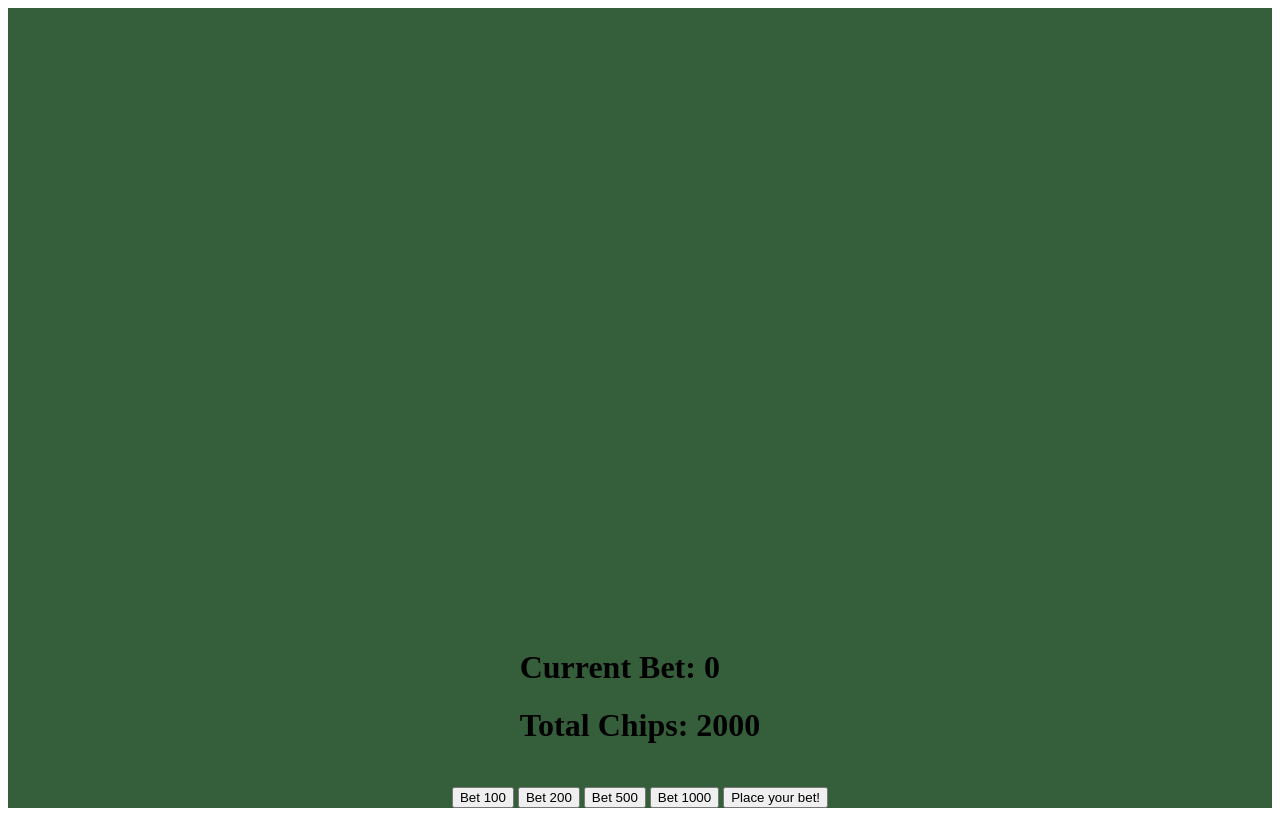
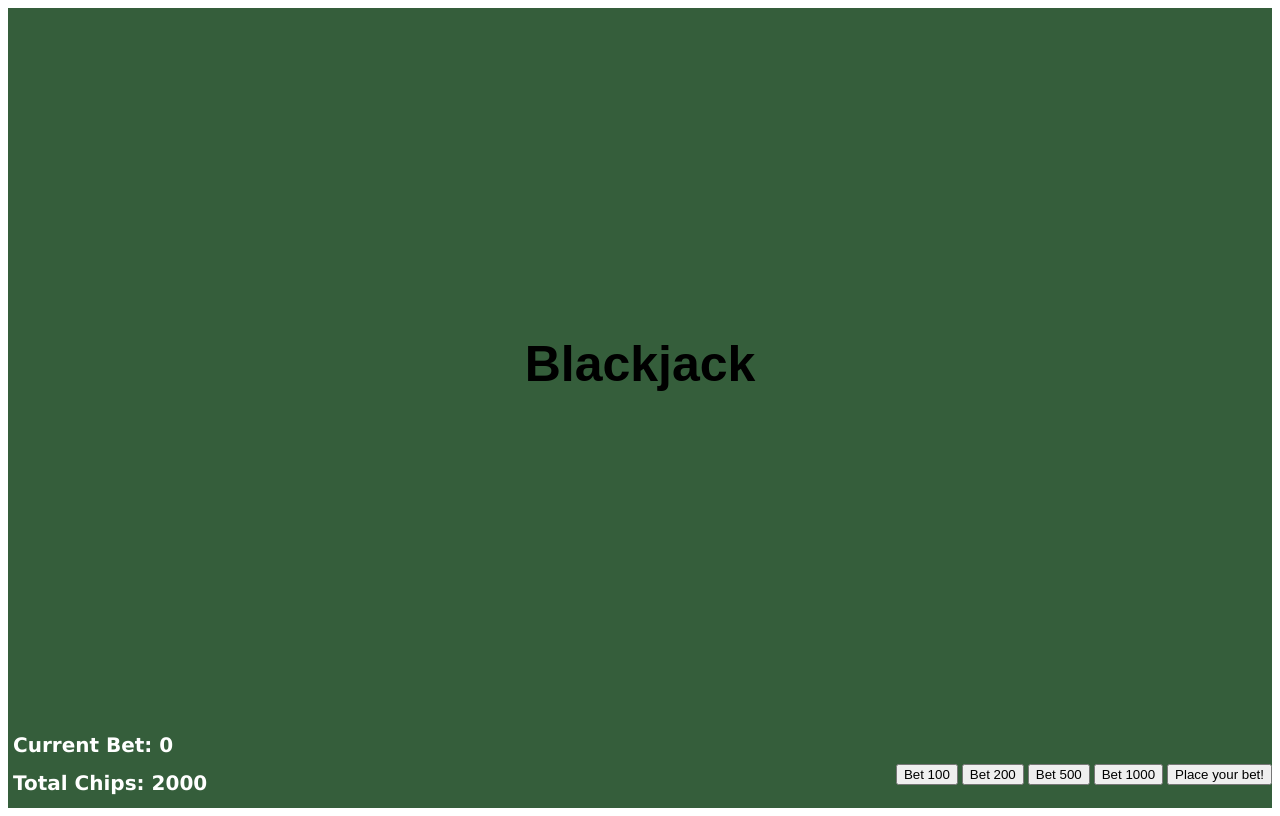
Before and after one commit to ChristopherMKoehler/Blackjack, a website built with webpack: page blackjack.html in a window 1280 px wide. Built offline with nearby package versions, Linux system fonts and the light colour scheme.

Commit message:
Overhaul the css

```diff
--- a/blackjack.html
+++ b/blackjack.html
@@ -13,7 +13,16 @@
   <body>
 
     <div class="table">
+
+      <div class="cards-container">
         <div class="dealer-cards">
+        </div>
+
+        <h1 class="title">Blackjack</h1>
+
+
+        <div class="player-cards">
+        </div>
       </div>
 
       <div class='end-game'>
@@ -21,14 +30,14 @@
         <button class="play-again">Play Again</button>
       </div>
 
-      <div class="player-cards">
-      </div>
 
-      <div class='player-options'>
+      <div class="input-area">
         <div class="player-info">
           <h1 class="current-bet">Current Bet: 0</h1>
           <h1 class="chip-count">Total Chips: 2000</h1>
         </div>
+        <div class='player-options'>
+
           <div class="player-actions">
             <h1 class="bet-errors"></h1>
             <button class="add-bet" value=100>Bet 100</button>
@@ -45,6 +54,7 @@
           <div class="bet-input"></div>
         </div>
       </div>
+    </div>
 
   </body>
 </html>
--- a/blackjack.js
+++ b/blackjack.js
@@ -26,6 +26,7 @@ const hideBetInput = () => {
 }
 
 const handleWin = (winner) => {
+  $("#dd").hide();
   player.updateChipCount(winner === player);
   $('.winner').html(winner === player ? "You win!" : "You Lose!");
   $('.play-action').hide();
@@ -96,6 +97,7 @@ $(document).ready(function() {
   })
 
   $('.play-action').on("click", (e) => {
+    $("#dd").hide();
     if(e.currentTarget.value === "hit") {
       player.receiveCard(deck.draw());
       if(player.busted()) {
--- a/bundle.js
+++ b/bundle.js
@@ -202,6 +202,7 @@ const hideBetInput = () => {
 }
 
 const handleWin = (winner) => {
+  $("#dd").hide();
   player.updateChipCount(winner === player);
   $('.winner').html(winner === player ? "You win!" : "You Lose!");
   $('.play-action').hide();
@@ -272,6 +273,7 @@ $(document).ready(function() {
   })
 
   $('.play-action').on("click", (e) => {
+    $("#dd").hide();
     if(e.currentTarget.value === "hit") {
       player.receiveCard(deck.draw());
       if(player.busted()) {
--- a/styles.css
+++ b/styles.css
@@ -5,6 +5,7 @@
   flex-direction: column;
   align-items: center;
   justify-content: space-between;
+  position: relative;
 }
 
 img {
@@ -20,6 +21,15 @@ img {
 
 .end-game {
   display: inline-grid;
+  margin: 0 auto;
+  vertical-align: middle;
+  z-index: 10;
+  position: absolute;
+  top: 35vh;
+  background: white;
+  border: 2px solid black;
+  padding: 20px 90px;
+  border-radius: 5px
 }
 
 .player-options {
@@ -27,3 +37,35 @@ img {
   flex-direction: column;
   align-items: center;
 }
+
+.cards-container {
+  display: flex;
+  flex-direction: column;
+  justify-content: space-between;
+  height: 100%;
+  align-items: center;
+}
+
+.input-area {
+  display: flex;
+  flex-direction: row;
+  justify-content: space-between;
+  align-items: center;
+  width: 100%;
+}
+
+.player-info {
+  color: white;
+  font-family: verdana;
+  font-size: 10px;
+}
+
+.player-info h1 {
+  padding-left: 5px;
+}
+
+.title {
+  font-family: sans-serif;
+  font-weight: bold;
+  font-size: 50px;
+}
```
Lines whose indentation alone changed are shown as unchanged.
